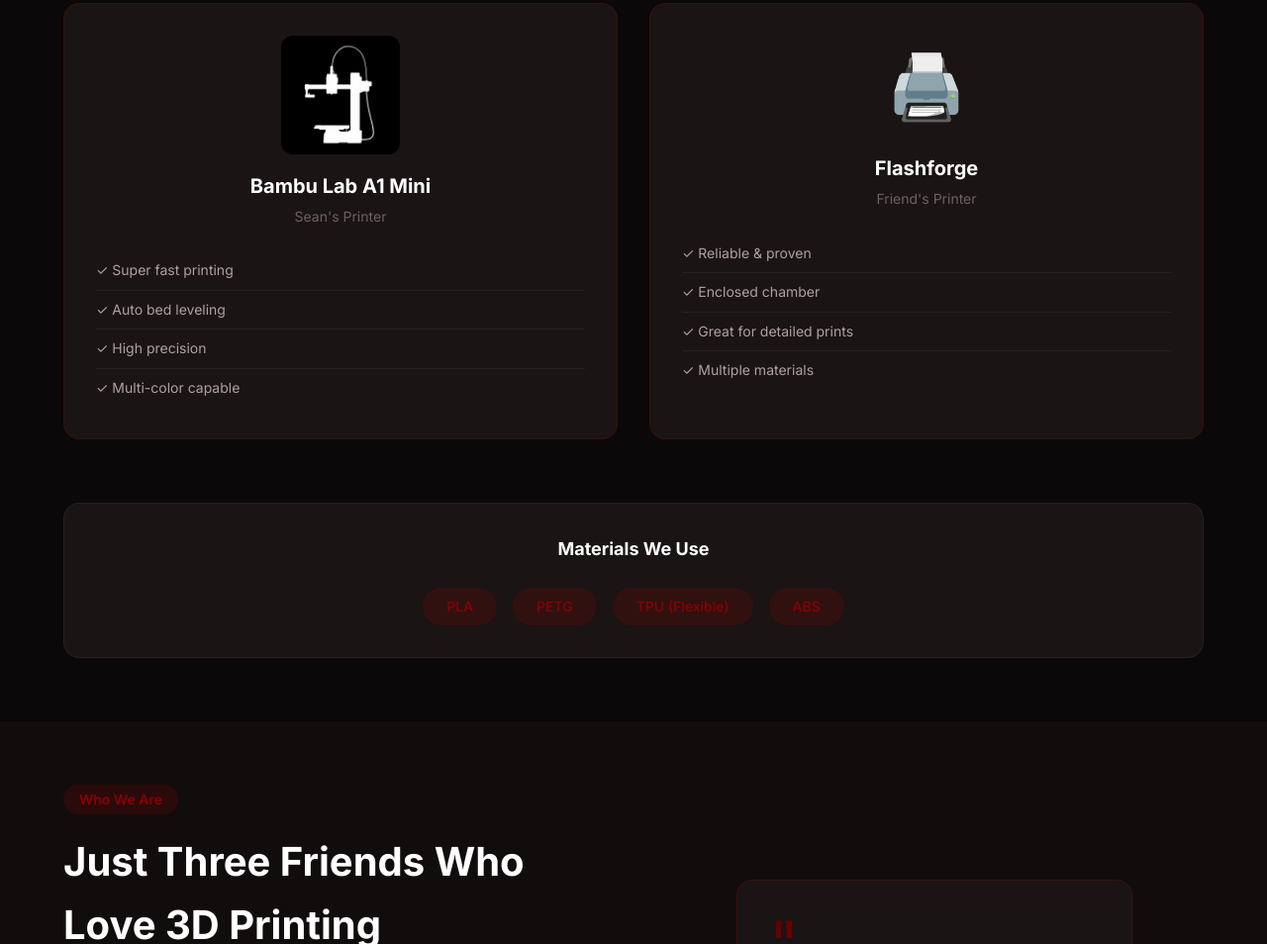
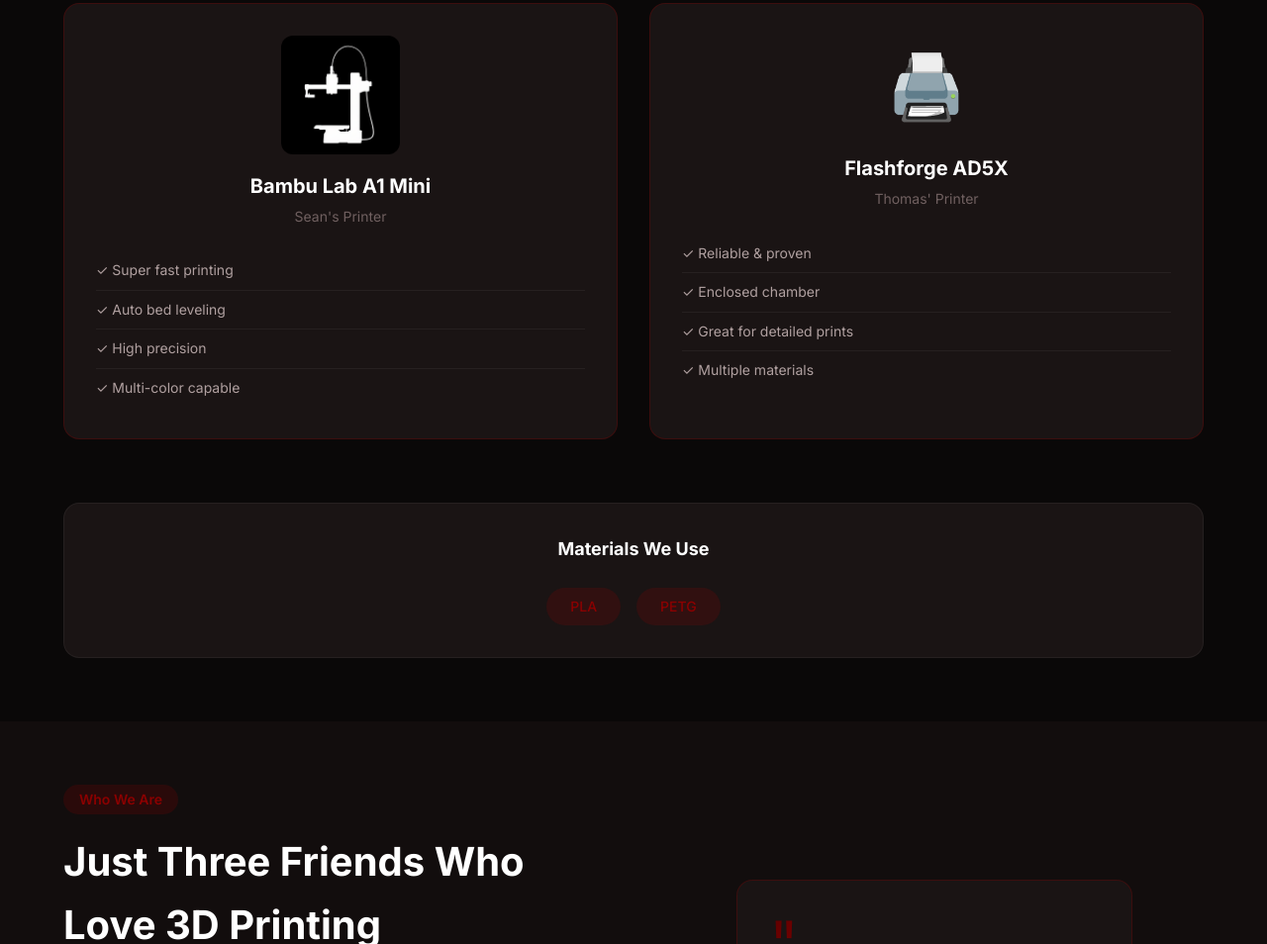
Before and after one commit to SeanDreamHsu/lowkey-printing, a website: page index.html in a window 1280 px wide. Shown: the part 1819-2773 px from the top of the page at 99% size. Drawn offline with Linux system fonts and the light colour scheme; no server answers.

Commit message:
Update printer info: Flashforge AD5X, Thomas' Printer; remove TPU/ABS materials

```diff
--- a/index.html
+++ b/index.html
@@ -225,8 +225,8 @@
 
                 <div class="printer-card">
                     <div class="printer-icon">🖨️</div>
-                    <h3 class="printer-name">Flashforge</h3>
-                    <p class="printer-owner">Friend's Printer</p>
+                    <h3 class="printer-name">Flashforge AD5X</h3>
+                    <p class="printer-owner">Thomas' Printer</p>
                     <ul class="printer-specs">
                         <li>✓ Reliable & proven</li>
                         <li>✓ Enclosed chamber</li>
@@ -241,8 +241,6 @@
                 <div class="materials-list">
                     <span class="material-tag">PLA</span>
                     <span class="material-tag">PETG</span>
-                    <span class="material-tag">TPU (Flexible)</span>
-                    <span class="material-tag">ABS</span>
                 </div>
             </div>
         </div>
```
